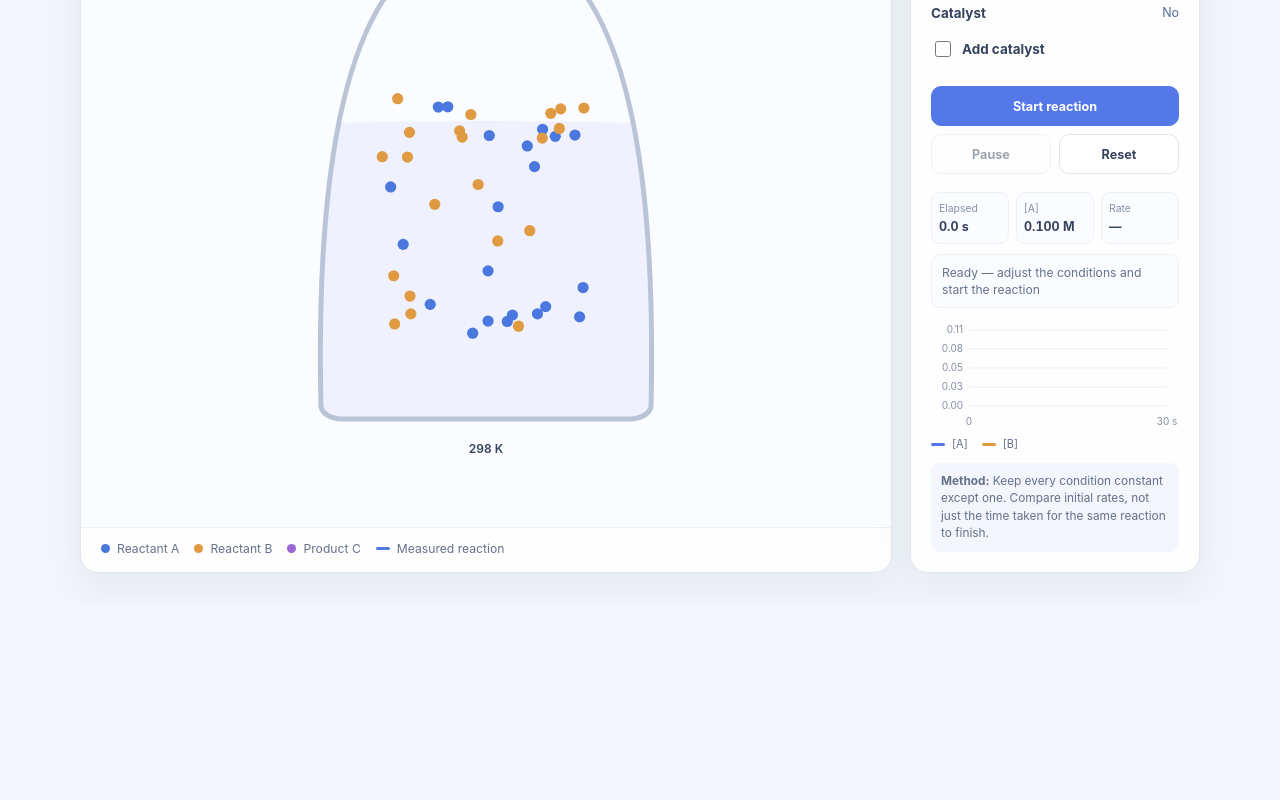
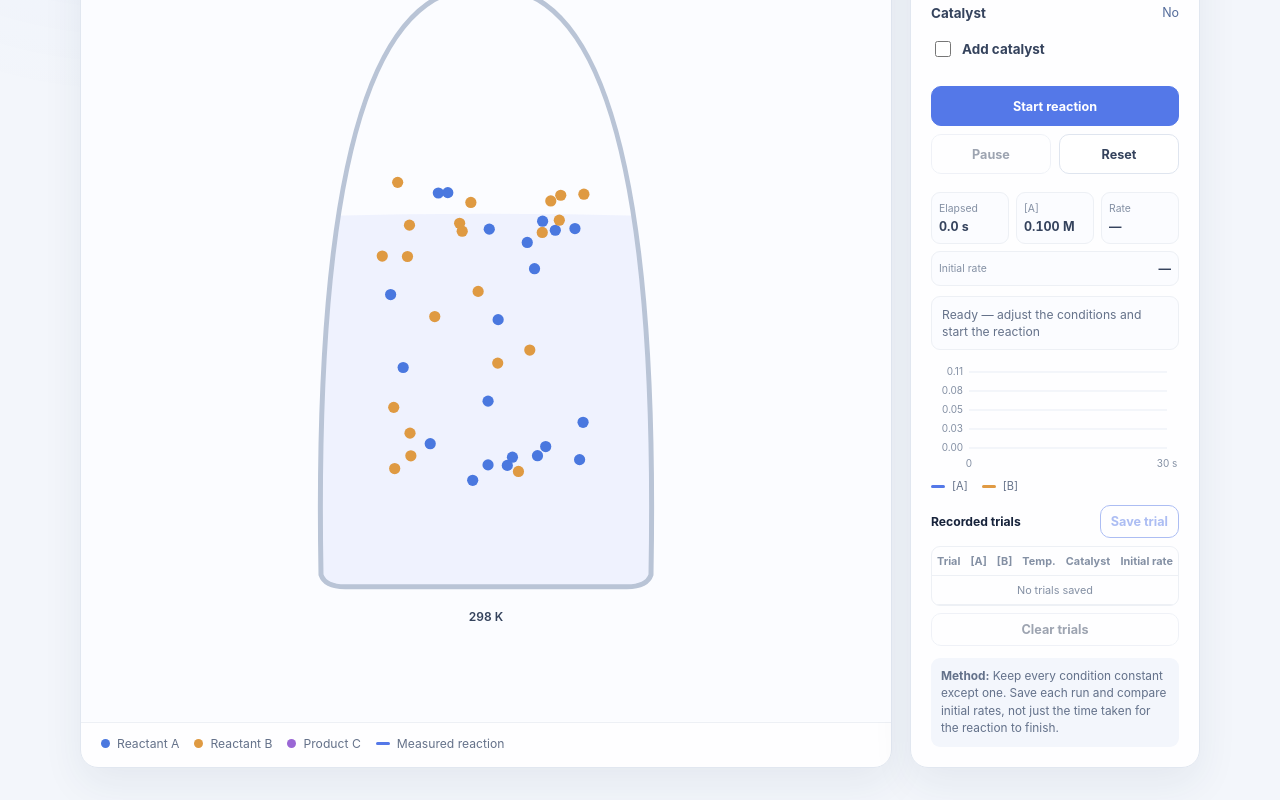
Before and after one commit to Adilisha/simulations, a plain HTML site: page chemistry/chemical-kinetics/index.html in a window 1280 px wide. Shown: the part 521-1321 px from the top of the page. Before the commit the page ends 1126 px from the top, so only its background shows below. Drawn offline with Linux system fonts and the light colour scheme.

Commit message:
more modification

```diff
--- a/chemistry/chemical-kinetics/index.html
+++ b/chemistry/chemical-kinetics/index.html
@@ -91,6 +91,8 @@
           <div class="stat"><span>Rate</span><strong id="stat-rate">—</strong></div>
         </div>
 
+        <div class="stat initial-rate"><span>Initial rate</span><strong id="stat-initial-rate">—</strong></div>
+
         <div class="status" id="status" aria-live="polite">Ready — adjust the conditions and start the reaction</div>
 
         <div class="chart-wrap">
@@ -101,7 +103,32 @@
           </div>
         </div>
 
-        <div class="tip"><strong>Method:</strong> Keep every condition constant except one. Compare initial rates, not just the time taken for the same reaction to finish.</div>
+        <div class="trials">
+          <div class="trials-heading">
+            <strong>Recorded trials</strong>
+            <button id="save-trial" type="button" disabled>Save trial</button>
+          </div>
+          <div class="table-wrap">
+            <table>
+              <thead>
+                <tr>
+                  <th>Trial</th>
+                  <th>[A]</th>
+                  <th>[B]</th>
+                  <th>Temp.</th>
+                  <th>Catalyst</th>
+                  <th>Initial rate</th>
+                </tr>
+              </thead>
+              <tbody id="trials-body">
+                <tr class="empty-row"><td colspan="6">No trials saved</td></tr>
+              </tbody>
+            </table>
+          </div>
+          <button id="clear-trials" class="clear-trials" type="button" disabled>Clear trials</button>
+        </div>
+
+        <div class="tip"><strong>Method:</strong> Keep every condition constant except one. Save each run and compare initial rates, not just the time taken for the reaction to finish.</div>
       </aside>
     </section>
   </main>
--- a/chemistry/chemical-kinetics/script.js
+++ b/chemistry/chemical-kinetics/script.js
@@ -20,7 +20,11 @@
   const statTime = document.querySelector("#stat-time");
   const statA = document.querySelector("#stat-a");
   const statRate = document.querySelector("#stat-rate");
+  const statInitialRate = document.querySelector("#stat-initial-rate");
   const status = document.querySelector("#status");
+  const saveTrialButton = document.querySelector("#save-trial");
+  const clearTrialsButton = document.querySelector("#clear-trials");
+  const trialsBody = document.querySelector("#trials-body");
 
   let theme = localStorage.getItem("kinetics-theme") === "dark" ? "dark" : "light";
   let initialA = 0.10;
@@ -40,6 +44,8 @@
   let height = 0;
   let chartWidth = 0;
   let chartHeight = 0;
+  let trials = [];
+  let trialConditions = null;
 
   function rateConstant() {
     const base = 0.018;
@@ -105,6 +111,9 @@
     statTime.textContent = "0.0 s";
     statA.textContent = `${a.toFixed(3)} M`;
     statRate.textContent = "—";
+    statInitialRate.textContent = "—";
+    trialConditions = null;
+    saveTrialButton.disabled = true;
     if (recordStatus) status.textContent = "Ready — adjust the conditions and start the reaction";
     draw();
     drawChart();
@@ -115,6 +124,52 @@
     concentrationBOutput.textContent = `${Number(concentrationBInput.value).toFixed(3)} mol/L`;
     temperatureOutput.textContent = `${temperatureInput.value} K`;
     catalystOutput.textContent = catalystInput.checked ? "Yes" : "No";
+  }
+
+  function initialRate() {
+    return rateConstant() * initialA * initialB;
+  }
+
+  function renderTrials() {
+    trialsBody.replaceChildren();
+    if (trials.length === 0) {
+      const row = document.createElement("tr");
+      row.className = "empty-row";
+      const cell = document.createElement("td");
+      cell.colSpan = 6;
+      cell.textContent = "No trials saved";
+      row.appendChild(cell);
+      trialsBody.appendChild(row);
+      clearTrialsButton.disabled = true;
+      return;
+    }
+
+    trials.forEach((trial, index) => {
+      const row = document.createElement("tr");
+      const values = [
+        index + 1,
+        `${trial.initialA.toFixed(3)} M`,
+        `${trial.initialB.toFixed(3)} M`,
+        `${trial.temperature} K`,
+        trial.catalyst ? "Yes" : "No",
+        `${trial.initialRate.toFixed(5)} M/s`
+      ];
+      values.forEach((value) => {
+        const cell = document.createElement("td");
+        cell.textContent = value;
+        row.appendChild(cell);
+      });
+      trialsBody.appendChild(row);
+    });
+    clearTrialsButton.disabled = false;
+  }
+
+  function saveCurrentTrial() {
+    if (!trialConditions) return;
+    trials.push({ ...trialConditions });
+    renderTrials();
+    saveTrialButton.disabled = true;
+    status.textContent = `Trial ${trials.length} saved — change one condition to compare a new run`;
   }
 
   function applyTheme() {
@@ -274,11 +329,10 @@
 
     const k = rateConstant();
     const rate = k * a * b;
-    const consumed = rate * virtualDelta;
-    const beforeA = a;
+    const consumed = Math.min(a, b, rate * virtualDelta);
     a = Math.max(0, a - consumed);
     b = Math.max(0, b - consumed);
-    product += beforeA - a;
+    product += consumed;
     elapsed += virtualDelta;
 
     if (elapsed % 0.25 < virtualDelta || elapsed >= 60) {
@@ -311,9 +365,18 @@
     if (finished) resetExperiment(false);
     running = true;
     lastTimestamp = 0;
+    trialConditions = {
+      initialA,
+      initialB,
+      temperature,
+      catalyst,
+      initialRate: initialRate()
+    };
     runButton.textContent = "Reaction running";
     runButton.disabled = true;
     pauseButton.disabled = false;
+    saveTrialButton.disabled = false;
+    statInitialRate.textContent = `${trialConditions.initialRate.toFixed(5)} M/s`;
     status.textContent = "Running — particles collide and the concentrations decrease";
     syncParticles();
     requestAnimationFrame(step);
@@ -338,6 +401,12 @@
   });
 
   resetButton.addEventListener("click", () => resetExperiment());
+  saveTrialButton.addEventListener("click", saveCurrentTrial);
+  clearTrialsButton.addEventListener("click", () => {
+    trials = [];
+    renderTrials();
+    status.textContent = "Trial list cleared — run a new experiment";
+  });
   themeButton.addEventListener("click", () => {
     theme = theme === "dark" ? "light" : "dark";
     localStorage.setItem("kinetics-theme", theme);
@@ -346,6 +415,7 @@
 
   window.addEventListener("resize", resize);
   updateControls();
+  renderTrials();
   resetExperiment();
   applyTheme();
   resize();
--- a/chemistry/chemical-kinetics/styles.css
+++ b/chemistry/chemical-kinetics/styles.css
@@ -116,9 +116,23 @@ button:disabled { cursor: not-allowed; opacity: .48; }
 .stat { min-width: 0; padding: 9px 7px; border: 1px solid var(--divider); border-radius: 9px; background: var(--canvas); }
 .stat span { display: block; margin-bottom: 4px; color: var(--subtle); font-size: .65rem; }
 .stat strong { display: block; overflow: hidden; color: var(--label); font-size: .78rem; font-variant-numeric: tabular-nums; text-overflow: ellipsis; }
+.initial-rate { display: flex; align-items: center; justify-content: space-between; margin-top: 7px; }
+.initial-rate span { margin: 0; }
+.initial-rate strong { overflow: visible; }
 .status { min-height: 42px; margin-top: 10px; padding: 9px 10px; border: 1px solid var(--divider); border-radius: 9px; color: var(--muted); background: var(--canvas); font-size: .76rem; line-height: 1.4; }
 .chart-wrap { margin-top: 12px; }
 .chart-legend { display: flex; gap: 14px; margin-top: 7px; color: var(--muted); font-size: .69rem; }
+.trials { margin-top: 12px; }
+.trials-heading { display: flex; align-items: center; justify-content: space-between; gap: 8px; }
+.trials-heading strong { font-size: .76rem; }
+.trials-heading button { min-height: 32px; border-color: #5478e8; color: #5478e8; }
+.table-wrap { overflow-x: auto; margin-top: 8px; border: 1px solid var(--divider); border-radius: 9px; }
+table { width: 100%; border-collapse: collapse; font-size: .68rem; }
+th, td { padding: 7px 5px; border-bottom: 1px solid var(--divider); text-align: center; white-space: nowrap; }
+th { color: var(--subtle); font-weight: 700; }
+td { color: var(--label); font-variant-numeric: tabular-nums; }
+.empty-row td { color: var(--subtle); }
+.clear-trials { min-height: 32px; width: 100%; margin-top: 7px; }
 .tip { margin-top: 12px; padding: 10px; border-radius: 9px; background: var(--tip); color: var(--tip-text); font-size: .74rem; line-height: 1.45; }
 
 @media (max-width: 850px) {
```
Also changed, not shown: 1 other file.
